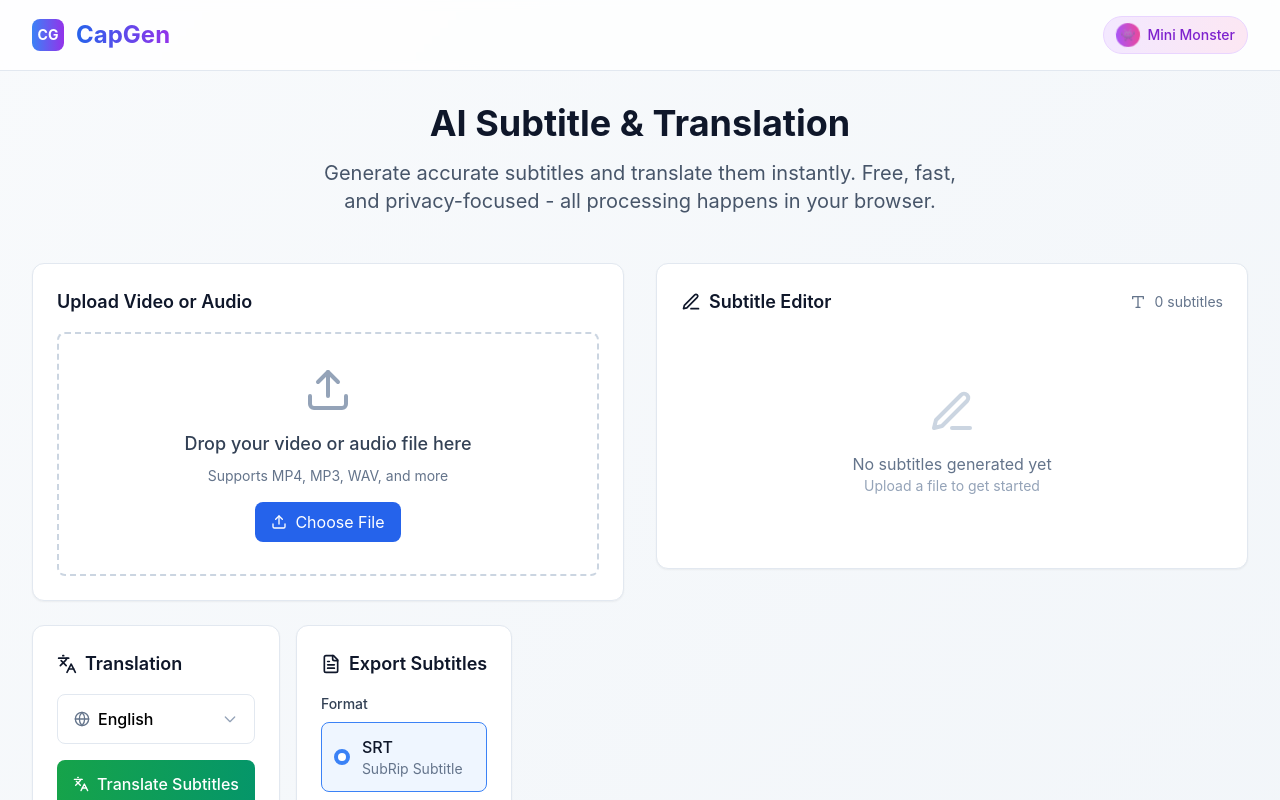
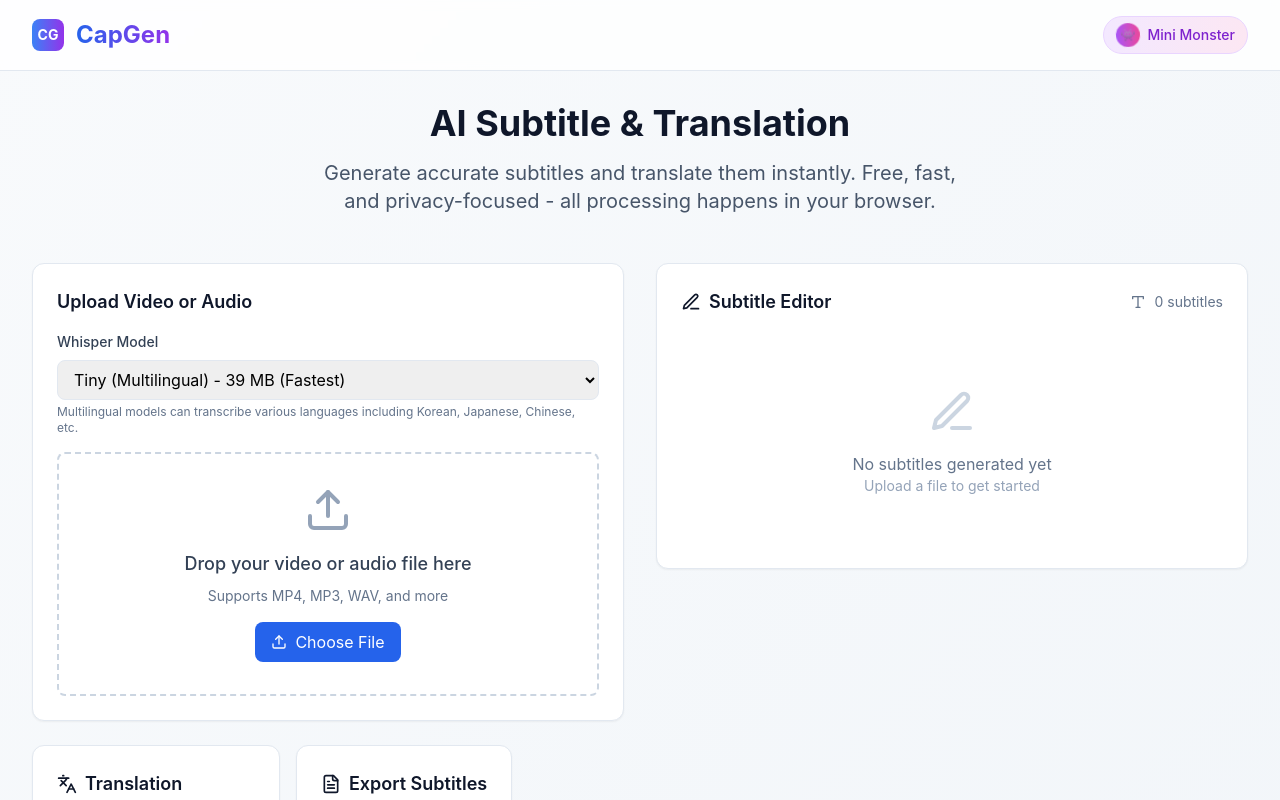
Before and after one commit to Bilal140202/SubMagic-MultilingualSubtitleGenerator, a React (Vite) app: page / in a window 1280 px wide. Shown: the top 800 px of the page. Built offline with nearby package versions, Linux system fonts and the light colour scheme.

Commit message:
Enable multilingual transcription with model selection

```diff
--- a/src/components/VideoUploader.tsx
+++ b/src/components/VideoUploader.tsx
@@ -1,7 +1,7 @@
-import React, { useCallback, useState } from 'react'
+import React, { useCallback, useState, useMemo } from 'react'
 import { Upload, Video, FileAudio, X } from 'lucide-react'
 import { motion } from 'framer-motion'
-import { WhisperTranscriber } from '../lib/whisper'
+import { WhisperTranscriber, WHISPER_MODELS } from '../lib/whisper'
 import { Subtitle } from './SubtitleEditor'
 
 interface VideoUploaderProps {
@@ -12,7 +12,8 @@ export function VideoUploader({ onSubtitlesGenerated }: VideoUploaderProps) {
   const [file, setFile] = useState<File | null>(null)
   const [isDragOver, setIsDragOver] = useState(false)
   const [isProcessing, setIsProcessing] = useState(false)
-  const [transcriber] = useState(() => new WhisperTranscriber())
+  const [selectedModelId, setSelectedModelId] = useState('Xenova/whisper-tiny')
+  const transcriber = useMemo(() => new WhisperTranscriber(selectedModelId), [selectedModelId])
 
   const handleDrop = useCallback((e: React.DragEvent) => {
     e.preventDefault()
@@ -72,6 +73,27 @@ export function VideoUploader({ onSubtitlesGenerated }: VideoUploaderProps) {
   return (
     <div className="bg-white rounded-xl shadow-sm border border-slate-200 p-6">
       <h3 className="text-lg font-semibold text-slate-900 mb-4">Upload Video or Audio</h3>
+
+      <div className="mb-4">
+        <label className="block text-sm font-medium text-slate-700 mb-2">
+          Whisper Model
+        </label>
+        <select
+          value={selectedModelId}
+          onChange={(e) => setSelectedModelId(e.target.value)}
+          className="w-full px-3 py-2 border border-slate-200 rounded-lg focus:ring-2 focus:ring-blue-500 focus:border-transparent"
+          disabled={isProcessing}
+        >
+          {WHISPER_MODELS.map((model) => (
+            <option key={model.id} value={model.id}>
+              {model.name} - {model.size} ({model.speed})
+            </option>
+          ))}
+        </select>
+        <p className="text-xs text-slate-500 mt-1">
+          Multilingual models can transcribe various languages including Korean, Japanese, Chinese, etc.
+        </p>
+      </div>
 
       {!file ? (
         <motion.div
--- a/src/lib/whisper.ts
+++ b/src/lib/whisper.ts
@@ -15,11 +15,11 @@ export interface TranscriptionSegment {
 }
 
 export class WhisperTranscriber {
-  private model: string = 'Xenova/whisper-tiny.en'
+  private model: string = 'Xenova/whisper-tiny'
   private transcriber: Pipeline | null = null
   private isLoading: boolean = false
 
-  constructor(model: string = 'Xenova/whisper-tiny.en') {
+  constructor(model: string = 'Xenova/whisper-tiny') {
     this.model = model
   }
 
```
